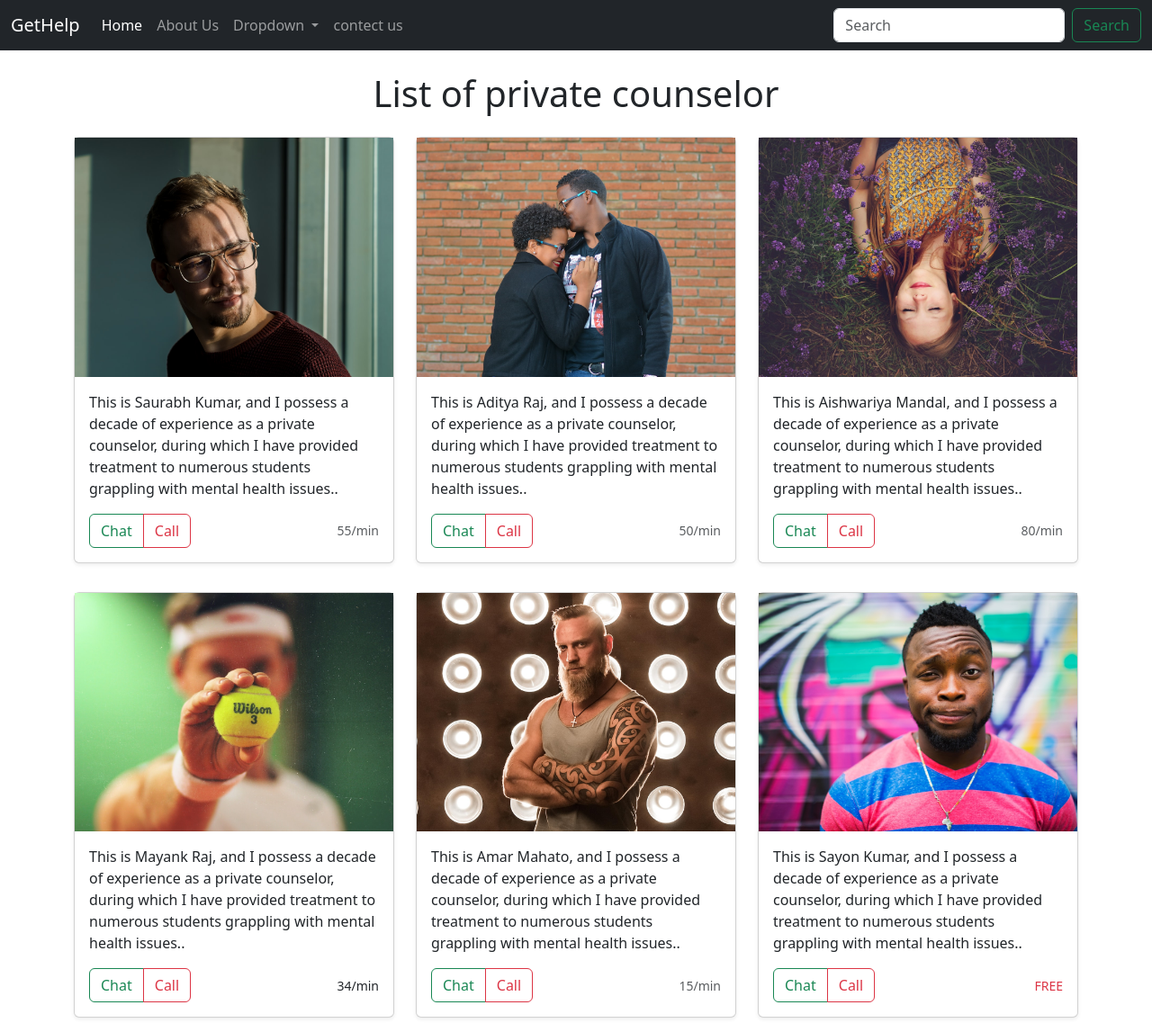
After one commit to Saurabh8757/website, a Django app: page /contect in a window 1280 px wide. The commit adds this page. Shown: the whole page at 90% size. Run offline with Django 4.2, Linux system fonts and the light colour scheme.

Commit message:
updated all file

```diff
--- a/home/urls.py
+++ b/home/urls.py
@@ -6,5 +6,5 @@ urlpatterns = [
     path("",views.index,name='home'),
     path("about",views.about,name='about'),
     path("services",views.services,name='services'),
-    path("contact",views.contect,name='contect'),
+    path("contect",views.contect,name='contect'),
 ]
--- a/home/views.py
+++ b/home/views.py
@@ -11,5 +11,5 @@ def services(request):
     return render(request,"services.html")
     #return HttpResponse("this is my services")
 def contect(request):
-    return render(request,"contact.html")
+    return render(request,"contect.html")
     #return HttpResponse("this is my contect number")
--- a/static/style.css
+++ b/static/style.css
@@ -67,9 +67,3 @@ button {
     z-index: 2;
     transition: transform 0.5s, box-shadow 0.3s, background-color 0.5s;
 }
-
-button:hover {
-    background-color:none;
-    transform: translateY(-3px);
-    box-shadow: 0px 3px 11px rgba(20, 20, 20, 0.3);
-}
--- a/templates/base.html
+++ b/templates/base.html
@@ -5,16 +5,15 @@
     <meta name="viewport" content="width=device-width, initial-scale=1">
     <title>{% block title %}{% endblock title %} | DevDinity</title>
     {% block stylesheet %}
-    | {% load static %}
+    {% load static %}
     <link rel="stylesheet" href="{%static 'style.css'%}">
     {% endblock stylesheet %}
     <link href="https://cdn.jsdelivr.net/npm/bootstrap@5.3.2/dist/css/bootstrap.min.css" rel="stylesheet" integrity="sha384-T3c6CoIi6uLrA9TneNEoa7RxnatzjcDSCmG1MXxSR1GAsXEV/Dwwykc2MPK8M2HN" crossorigin="anonymous">
-    <link href="https://fonts.googleapis.com/css2?family=Croissant+One&family=Poppins:wght@300&family=Roboto+Slab:wght@100&display=swap" rel="stylesheet">
   </head>
   <body>
     <nav class="navbar navbar-expand-lg navbar-dark bg-dark">
         <div class="container-fluid">
-          <a class="navbar-brand" href="#">GetHelp</a>
+          <a class="navbar-brand" href="/">GetHelp</a>
           <button class="navbar-toggler" type="button" data-bs-toggle="collapse" data-bs-target="#navbarSupportedContent" aria-controls="navbarSupportedContent" aria-expanded="false" aria-label="Toggle navigation">
             <span class="navbar-toggler-icon"></span>
           </button>
@@ -38,7 +37,7 @@
                 </ul>
               </li>
               <li class="nav-item">
-                <a class="nav-link" href="/contact">conteat us</a>
+                <a class="nav-link" href="/contect">contect us</a>
               </li>
             </ul>
             <form class="d-flex" role="search">
--- /dev/null
+++ b/templates/contect.html
@@ -0,0 +1,110 @@
+{% extends "base.html" %}
+{% block title %}contect{% endblock title %}
+{% block stylesheet %}
+    {% load static %}
+    <link rel="stylesheet" href="{%static '1.css'%}">
+    {% endblock stylesheet %}
+
+{% block body %}
+
+<div class="container my-3">
+  <h1 class="my-4 text-center">List of private counselor</H1>
+
+  <div class="row">
+    <div class="col-md-4">
+      <div class="card shadow-sm">
+        <img src="\static\saurabh.jpg" class="d-block w-100" alt="...">
+        <div class="card-body">
+          <p class="card-text">This is Saurabh Kumar, and I possess a decade of experience as a private counselor, during which I have provided treatment to numerous students grappling with mental health issues..</p>
+          <div class="d-flex justify-content-between align-items-center">
+            <div class="btn-group">
+              <button type="button" class="btn btn-outline-success">Chat</button>
+              <button type="button" class="btn btn-outline-danger">Call</button>
+            </div>
+            <small class="text-muted">55/min</small>
+          </div>
+        </div>
+      </div>
+    </div>
+    <div class="col-md-4">
+      <div class="card shadow-sm">
+        <img src="\static\aditya.jpg" class="d-block w-100" alt="...">
+        <div class="card-body">
+          <p class="card-text">This is Aditya Raj, and I possess a decade of experience as a private counselor, during which I have provided treatment to numerous students grappling with mental health issues..</p>
+          <div class="d-flex justify-content-between align-items-center">
+            <div class="btn-group">
+              <button type="button" class="btn btn-outline-success">Chat</button>
+              <button type="button" class="btn btn-outline-danger">Call</button>
+            </div>
+            <small class="text-muted">50/min</small>
+          </div>
+        </div>
+      </div>
+    </div>
+    <div class="col-md-4">
+      <div class="card shadow-sm">
+        <img src="\static\a.jpg" class="d-block w-100" alt="...">
+        <div class="card-body">
+          <p class="card-text">This is Aishwariya Mandal, and I possess a decade of experience as a private counselor, during which I have provided treatment to numerous students grappling with mental health issues..</p>
+          <div class="d-flex justify-content-between align-items-center">
+            <div class="btn-group">
+              <button type="button" class="btn btn-outline-success">Chat</button>
+              <button type="button" class="btn btn-outline-danger">Call</button>
+            </div>
+            <small class="text-muted">80/min</small>
+          </div>
+        </div>
+      </div>
+    </div>
+    <div class="my-3"></div>
+
+    <div class="col-md-4">
+      <div class="card shadow-sm">
+        <img src="\static\amar_mahto.jpg" class="d-block w-100" alt="...">
+        <div class="card-body">
+          <p class="card-text">This is Mayank Raj, and I possess a decade of experience as a private counselor, during which I have provided treatment to numerous students grappling with mental health issues..</p>
+          <div class="d-flex justify-content-between align-items-center">
+            <div class="btn-group">
+              <button type="button" class="btn btn-outline-success">Chat</button>
+              <button type="button" class="btn btn-outline-danger">Call</button>
+            </div>
+            <small class="text-mutedy">34/min</small>
+          </div>
+        </div>
+      </div>
+    </div>
+    <div class="col-md-4">
+      <div class="card shadow-sm">
+        <img src="\static\sonu.jpg" class="d-block w-100" alt="...">
+        <div class="card-body">
+          <p class="card-text">This is Amar Mahato, and I possess a decade of experience as a private counselor, during which I have provided treatment to numerous students grappling with mental health issues..</p>
+          <div class="d-flex justify-content-between align-items-center">
+            <div class="btn-group">
+              <button type="button" class="btn btn-outline-success">Chat</button>
+              <button type="button" class="btn btn-outline-danger">Call</button>
+            </div>
+            <small class="text-muted">15/min</small>
+          </div>
+        </div>
+      </div>
+    </div>
+    <div class="col-md-4">
+      <div class="card shadow-sm">
+        <img src="\static\man.jpg" class="d-block w-100" alt="...">
+        <div class="card-body">
+          <p class="card-text">This is Sayon Kumar, and I possess a decade of experience as a private counselor, during which I have provided treatment to numerous students grappling with mental health issues..</p>
+          <div class="d-flex justify-content-between align-items-center">
+            <div class="btn-group">
+              <button type="button" class="btn btn-outline-success">Chat</button>
+              <button type="button" class="btn btn-outline-danger">Call</button>
+            </div>
+            <small class="text-danger">FREE</small>
+          </div>
+        </div>
+      </div>
+    </div>
+
+
+  </div>
+</div>
+{% endblock body %}
```
Also changed, not shown: static/1.css (added, +77 -0 lines), templates/contact.html (deleted, +0 -7 lines), templates/index.html (+7 -5 lines), db.sqlite3, static/a.jpg (added), static/aditya.jpg (added), static/amar_mahto.jpg (added), static/m.jpg (added), static/man.jpg (added), static/saurabh.jpg (added), static/sonu.jpg (added).
